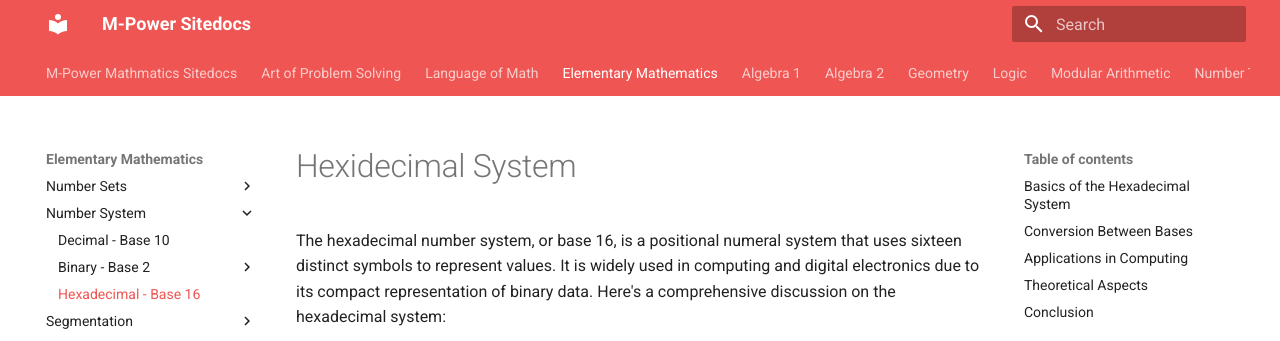
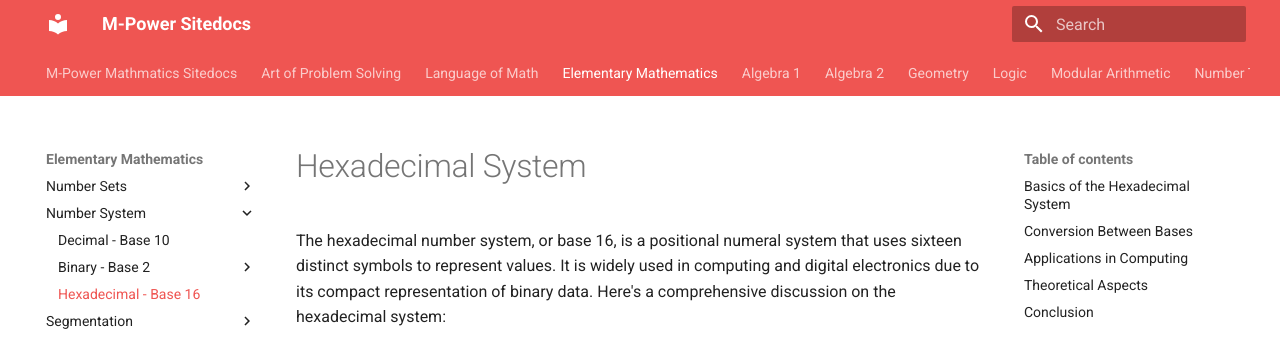
Before and after one commit to baseonballs/mpower-sitedocs, an MkDocs documentation site: the page built from site-docs/mathematics/elem/number-system/hexidecimal.md, in a window 1280 px wide and 900 px high. Shown: the top 341 px of the window. Built offline with MkDocs 1.6.1 and Material for MkDocs 9.7.7, drawn with Linux system fonts in a browser that asks for light colours; formulas are drawn with MathJax 3.

Commit message:
fixed spelling of hexidecimal to hexadecimal.

```diff
--- a/site-docs/mathematics/elem/number-system/hexidecimal.md
+++ b/site-docs/mathematics/elem/number-system/hexidecimal.md
@@ -1,4 +1,4 @@
-# Hexidecimal System
+# Hexadecimal System
 
 The hexadecimal number system, or base 16, is a positional numeral system that uses sixteen distinct symbols to represent values. It is widely used in computing and digital electronics due to its compact representation of binary data. Here's a comprehensive discussion on the hexadecimal system:
 
```
